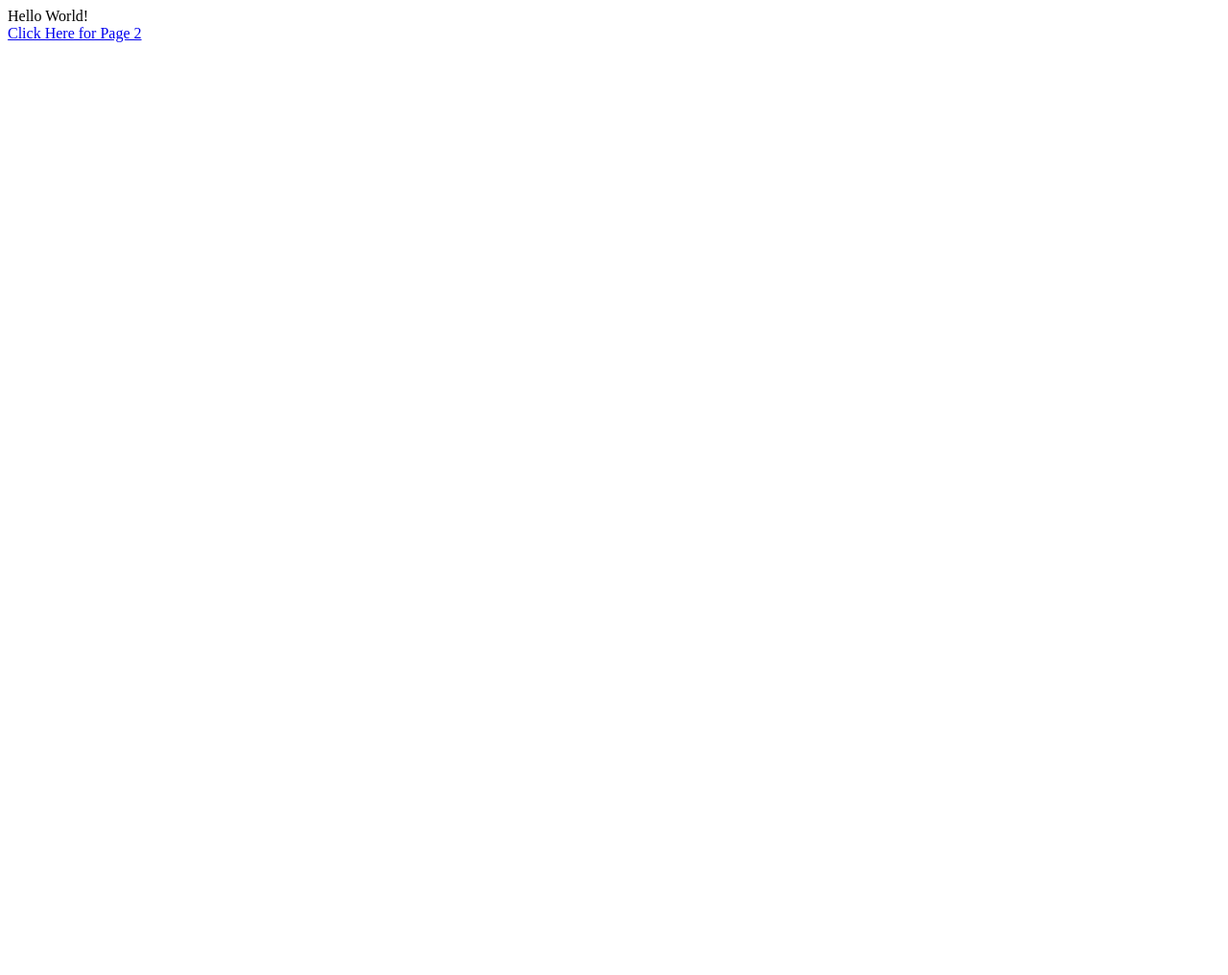
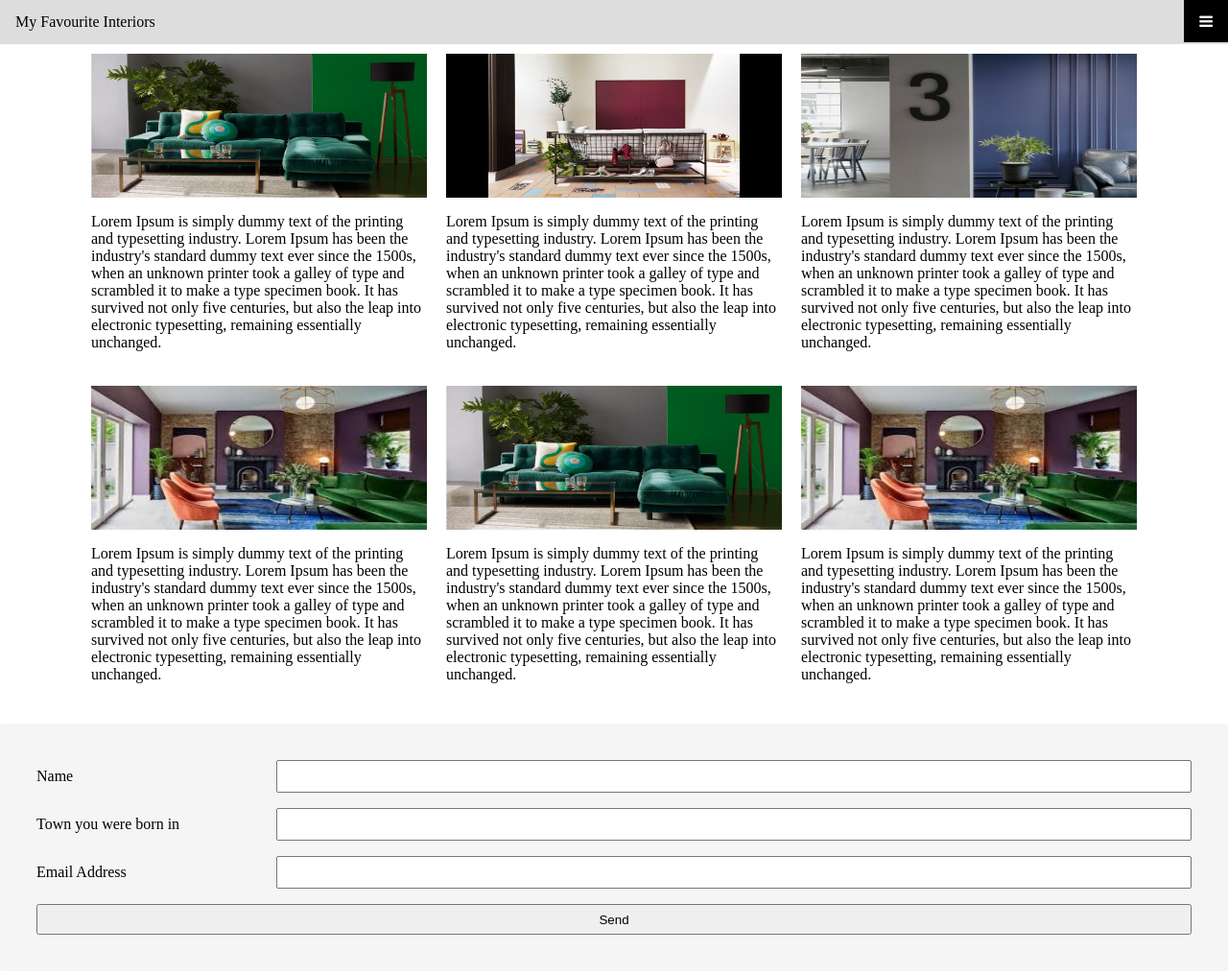
Before and after one commit to jegan128/jegan128.github.io, a plain HTML site: page index.html in a window 1280 px wide. Shown: the whole page at 96% size. Before the commit the page ends 800 px from the top, so only its background shows below. Drawn offline with Linux system fonts and the light colour scheme.

Commit message:
upload media website

```diff
--- /dev/null
+++ b/css/style.css
@@ -0,0 +1,39 @@
+@charset "utf-8";
+/* CSS Document */
+
+body, h2{
+	margin: 0;
+}
+
+
+.card-list-wrapper{
+	display: flex;
+	flex-direction: column;
+	justify-content: center;
+}
+
+.card{
+	margin: 10px;
+}
+
+
+img{
+	width: 100%;
+}
+
+@media only screen and (min-width: 768px){
+	.card-list-wrapper{
+		flex-direction: row;
+		flex-wrap: wrap;
+		max-width: 1200px;
+		margin: auto;
+	}
+
+	.card{
+		width: 350px;
+	}
+
+	.banner{
+		display: block;
+	}
+}
--- /dev/null
+++ b/css/style2.css
@@ -0,0 +1,135 @@
+@charset "utf-8";
+/* CSS Document */
+
+html{
+	scroll-behavior: smooth;
+}
+
+* {
+  box-sizing: border-box;
+}
+
+body, h2{
+	margin: 0;
+}
+
+
+.card-list-wrapper{
+	display: flex;
+	flex-direction: column;
+	justify-content: center;
+}
+
+.card{
+	margin: 10px;
+}
+
+
+img{
+	width: 100%;
+}
+
+/* Style the navigation menu */
+.topnav {
+  overflow: hidden;
+  background-color: #333;
+  position: relative;
+}
+
+/* Hide the links inside the navigation menu (except for logo/home) */
+.topnav #myLinks {
+  display: none;
+}
+
+/* Style navigation menu links */
+.topnav a {
+  color: white;
+  padding: 14px 16px;
+  text-decoration: none;
+  font-size: px;
+  display: block;
+}
+
+/* Style the hamburger menu */
+.topnav a.icon {
+  background: black;
+  display: block;
+  position: absolute;
+  right: 0;
+  top: 0;
+}
+
+/* Add a grey background color on mouse-over */
+.topnav a:hover {
+  background-color: #ddd;
+  color: black;
+}
+
+/* Style the active link (or home/logo) */
+.active {
+  background-color: #4CAF50;
+  color: white;
+}
+
+
+@media only screen and  (min-width: 767px) {
+	.card-list-wrapper{
+		flex-direction: row;
+		flex-wrap: wrap;
+		max-width: 1200px;
+		margin: auto;
+	}
+
+	.card{
+		width: 350px;
+	}
+
+	img{
+		height:150px;
+	}
+}
+
+.wrapper {
+    background-color: whitesmoke;
+    list-style-type: none;
+    padding: 30px;
+    border-radius: 3px;
+  }
+  .form-row {
+    padding: .5em;
+	display: flex;
+    justify-content: flex-end;
+  }
+  .form-row > label {
+    padding: .5em 1em .5em 0;
+	flex: 1;
+  }
+  .form-row > input {
+    flex: 4;
+  }
+
+  .form-row > input,
+  .form-row > button {
+    padding: .5em;
+  }
+  .form-row > button {
+   background: gray;
+   color: white;
+   border: 0;
+  }
+  @media screen and (max-width: 500px) {
+   	.form-row {
+    	flex-direction: column;
+
+   }
+  }
+ @media screen and (max-width: 992px) {
+   	.form-row > input {
+    	flex: 4;
+   }
+  }
+ @media screen and (max-width: 1200px) {
+   	.form-row > input {
+    	flex: 5;
+   }
+  }
--- /dev/null
+++ b/css/style3.css
@@ -0,0 +1,79 @@
+@charset "utf-8";
+/* CSS Document */
+@charset "utf-8";
+/* CSS Document */
+
+html{
+	scroll-behavior: smooth;
+}
+
+* {
+  box-sizing: border-box;
+}
+
+body, h2{
+	margin: 0;
+}
+
+
+.card-list-wrapper{
+	display: flex;
+	flex-direction: row;
+	flex-wrap: wrap;
+	margin: auto;
+	align-items:stretch;
+	align-content: stretch;
+}
+
+.card{
+	width: 350px;
+}
+
+.img{
+	max-height:100px;
+	max-width: 300px;
+}
+
+
+
+/* Style the navigation menu */
+.topnav {
+  overflow: hidden;
+  background-color: #333;
+  position: relative;
+}
+
+/* Hide the links inside the navigation menu (except for logo/home) */
+.topnav #myLinks {
+  display: none;
+}
+
+/* Style navigation menu links */
+.topnav a {
+  color: white;
+  padding: 14px 16px;
+  text-decoration: none;
+  font-size: 20px;
+  display: block;
+}
+
+/* Style the hamburger menu */
+.topnav a.icon {
+  background: black;
+  display: block;
+  position: absolute;
+  right: 0;
+  top: 0;
+}
+
+/* Add a grey background color on mouse-over */
+.topnav a:hover {
+  background-color: #ddd;
+  color: black;
+}
+
+/* Style the active link (or home/logo) */
+.active {
+  background-color: #4CAF50;
+  color: white;
+}
--- a/index.html
+++ b/index.html
@@ -1,10 +1,129 @@
-<!DOCTYPE html>
-<html>
-	<head>
+<!DOCTYPE html PUBLIC "-//W3C//DTD XHTML 1.0 Transitional//EN" "http://www.w3.org/TR/xhtml1/DTD/xhtml1-transitional.dtd">
+<html xmlns="http://www.w3.org/1999/xhtml">
+<head>
+<meta http-equiv="Content-Type" content="text/html; charset=utf-8" />
+<meta name="viewport" content="width=device-width, initial-scale=1">
+<link rel="stylesheet" href="css/style2.css" />
+<!-- Load an icon library -->
+<link rel="stylesheet" href="https://cdnjs.cloudflare.com/ajax/libs/font-awesome/4.7.0/css/font-awesome.min.css">
+<title>Interiors</title>
+</head>
 
-	</head>
-	<body>
-		Hello World!<br/>
-		<a href="page2.html">Click Here for Page 2</a>
-	</body>
+<body>
+	<!-- Top Navigation Menu -->
+        <div class="topnav">
+          <a href="#home" class="active">My Favourite Interiors</a>
+          <!-- Navigation links (hidden by default) -->
+          <div id="myLinks">
+            <a href="#news">News</a>
+            <a href="#contact">Contact</a>
+            <a href="#about">About</a>
+          </div>
+          <!-- "Hamburger menu" / "Bar icon" to toggle the navigation links -->
+          <a href="javascript:void(0);" class="icon" onclick="myFunction()">
+            <i class="fa fa-bars"></i>
+          </a>
+        </div>
+
+		<div class="card-list-wrapper">
+		<div class="card">
+			<img src="images/image3.jpg" />
+			<p>
+				Lorem Ipsum is simply dummy text of the printing and typesetting industry. Lorem Ipsum has been the
+				industry's standard dummy text ever since the 1500s, when an unknown printer took a galley of type
+				and
+				scrambled it to make a type specimen book. It has survived not only five centuries, but also the
+				leap
+				into electronic typesetting, remaining essentially unchanged.
+			</p>
+		</div>
+		<div class="card">
+			<img src="images/image1.jpg" />
+			<p>
+				Lorem Ipsum is simply dummy text of the printing and typesetting industry. Lorem Ipsum has been the
+				industry's standard dummy text ever since the 1500s, when an unknown printer took a galley of type
+				and
+				scrambled it to make a type specimen book. It has survived not only five centuries, but also the
+				leap
+				into electronic typesetting, remaining essentially unchanged.
+			</p>
+		</div>
+		<div class="card">
+			<img src="images/image2.jpg" />
+			<p>
+				Lorem Ipsum is simply dummy text of the printing and typesetting industry. Lorem Ipsum has been the
+				industry's standard dummy text ever since the 1500s, when an unknown printer took a galley of type
+				and
+				scrambled it to make a type specimen book. It has survived not only five centuries, but also the
+				leap
+				into electronic typesetting, remaining essentially unchanged.
+			</p>
+		</div>
+        <div class="card">
+			<img src="images/image5.jpg" />
+			<p>
+				Lorem Ipsum is simply dummy text of the printing and typesetting industry. Lorem Ipsum has been the
+				industry's standard dummy text ever since the 1500s, when an unknown printer took a galley of type
+				and
+				scrambled it to make a type specimen book. It has survived not only five centuries, but also the
+				leap
+				into electronic typesetting, remaining essentially unchanged.
+			</p>
+		</div>
+		<div class="card">
+			<img src="images/image3.jpg" />
+			<p>
+				Lorem Ipsum is simply dummy text of the printing and typesetting industry. Lorem Ipsum has been the
+				industry's standard dummy text ever since the 1500s, when an unknown printer took a galley of type
+				and
+				scrambled it to make a type specimen book. It has survived not only five centuries, but also the
+				leap
+				into electronic typesetting, remaining essentially unchanged.
+			</p>
+		</div>
+		<div class="card">
+			<img src="images/image5.jpg" />
+			<p>
+				Lorem Ipsum is simply dummy text of the printing and typesetting industry. Lorem Ipsum has been the
+				industry's standard dummy text ever since the 1500s, when an unknown printer took a galley of type
+				and
+				scrambled it to make a type specimen book. It has survived not only five centuries, but also the
+				leap
+				into electronic typesetting, remaining essentially unchanged.
+			</p>
+		</div>
+	</div>
+
+    <form action="https://formspree.io/xwkkjrvb" method="POST" >
+  <ul class="wrapper">
+    <li class="form-row">
+      <label for="name">Name</label>
+      <input name="name" type="text" id="name">
+    </li>
+    <li class="form-row">
+      <label for="townborn">Town you were born in</label>
+      <input name="townborn" type="text" id="townborn">
+    </li>
+    <li class="form-row">
+      <label for="email">Email Address</label>
+      <input name="email" type="email" id="email">
+    </li>
+    <li class="form-row">
+      <input type="submit" value="Send">
+    </li>
+  </ul>
+</form>
+</body>
 </html>
+
+<script>
+/* Toggle between showing and hiding the navigation menu links when the user clicks on the hamburger menu / bar icon */
+function myFunction() {
+  var x = document.getElementById("myLinks");
+  if (x.style.display === "block") {
+    x.style.display = "none";
+  } else {
+    x.style.display = "block";
+  }
+}
+</script>
```
Also changed, not shown: media.html (added, +50 -0 lines), page2.html (deleted, +0 -9 lines), page3.html (deleted, +0 -9 lines), images/image1.jpg (added), images/image2.jpg (added), images/image2.webp (added), images/image3.jpg (added), images/image4.jpg (added), images/image5.jpg (added), images/image5.webp (added).
